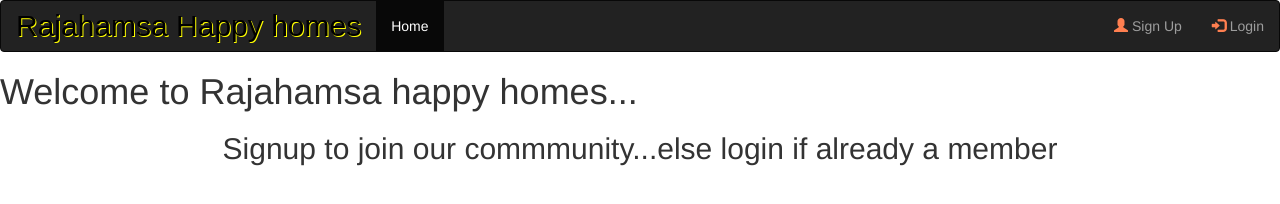
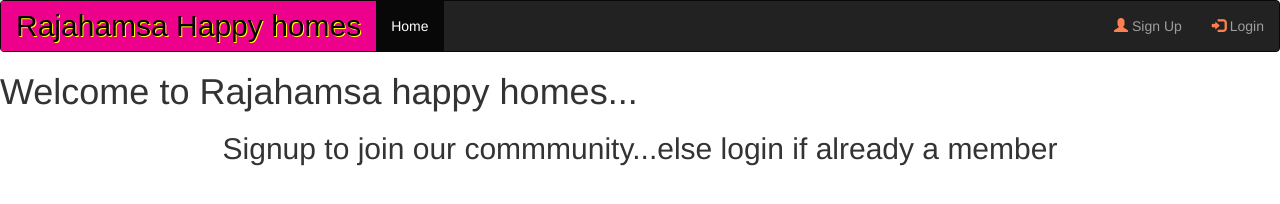
Before and after one commit to vaibhavms97/community-frontend, a plain HTML site: page index.html in a window 1280 px wide. Drawn offline with nearby package versions, Linux system fonts and the light colour scheme.

Commit message:
Update main.css

```diff
--- a/main.css
+++ b/main.css
@@ -4,7 +4,7 @@
     font-size: 30px;
     text-shadow: 1px 1px yellow;
     background-attachment:local ;
-    background-image: url("/Project/img/nav-bar.gif");
+    background-image: url("/img/nav-bar.gif");
   }
   span{
     color: coral;
```
